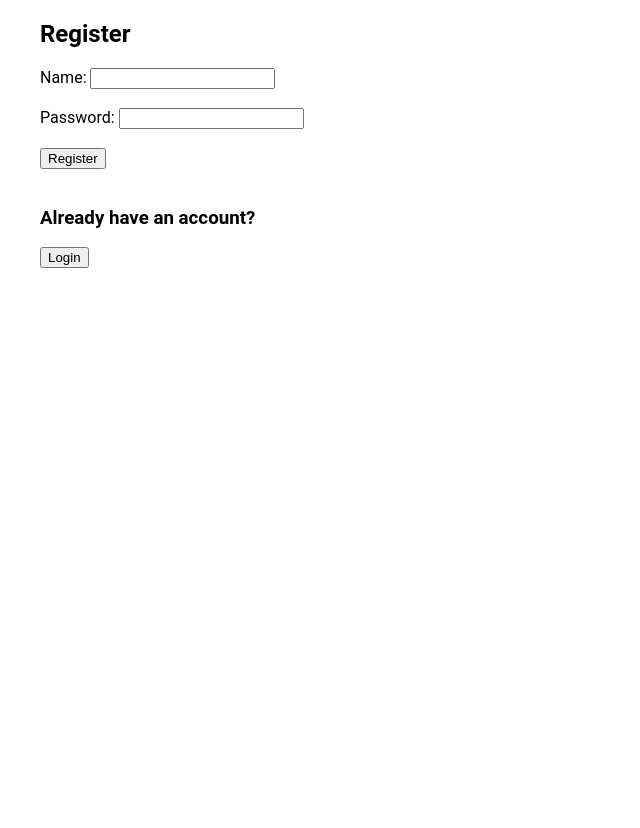
After one commit to Mobilizes/PWeb-ETS, a PHP site: page /register.php in a window 1280 px wide. The commit adds this page. Shown: the whole page, without its empty margins (0-640 px from the left). Run offline with PHP 8.4, Linux system fonts and the light colour scheme.

Commit message:
feat: add register

```diff
--- a/login.php
+++ b/login.php
@@ -24,6 +24,10 @@ session_start();
         }
       ?>
     </form>
+    <h3>Don't have an account?</h3>
+    <form method="GET" action="register.php">
+      <button type="submit">Register</button>
+    </form>
   </div>
 </body>
 </html>
--- /dev/null
+++ b/register.php
@@ -0,0 +1,34 @@
+<?php
+session_start();
+?>
+
+<!DOCTYPE html>
+<html>
+<head>
+  <title>register</title>
+  <link rel="stylesheet" href="public/css/style.css">
+</head>
+<body>
+  <div id="register-container">
+    <h2>Register</h2>
+    <form method="POST" action="home.php">
+      <label for="name">Name:</label>
+      <input type="text" name="name" id="name" required><br><br>
+      <label for="password">Password:</label>
+      <input type="password" name="password" id="password" required><br><br>
+      <button type="submit">Register</button><br><br>
+      <?php
+        $_SESSION["registering"] = "true";
+        if (isset($_SESSION["register-error"])) {
+          echo "<span style='color: red;'>" . $_SESSION["register-error"] . "</span>";
+          unset($_SESSION["register-error"]);
+        }
+      ?>
+    </form>
+    <h3>Already have an account?</h3>
+    <form method="GET" action="login.php">
+      <button type="submit">Login</button>
+    </form>
+  </div>
+</body>
+</html>
```
Also changed, not shown: home.php (+18 -0 lines).
